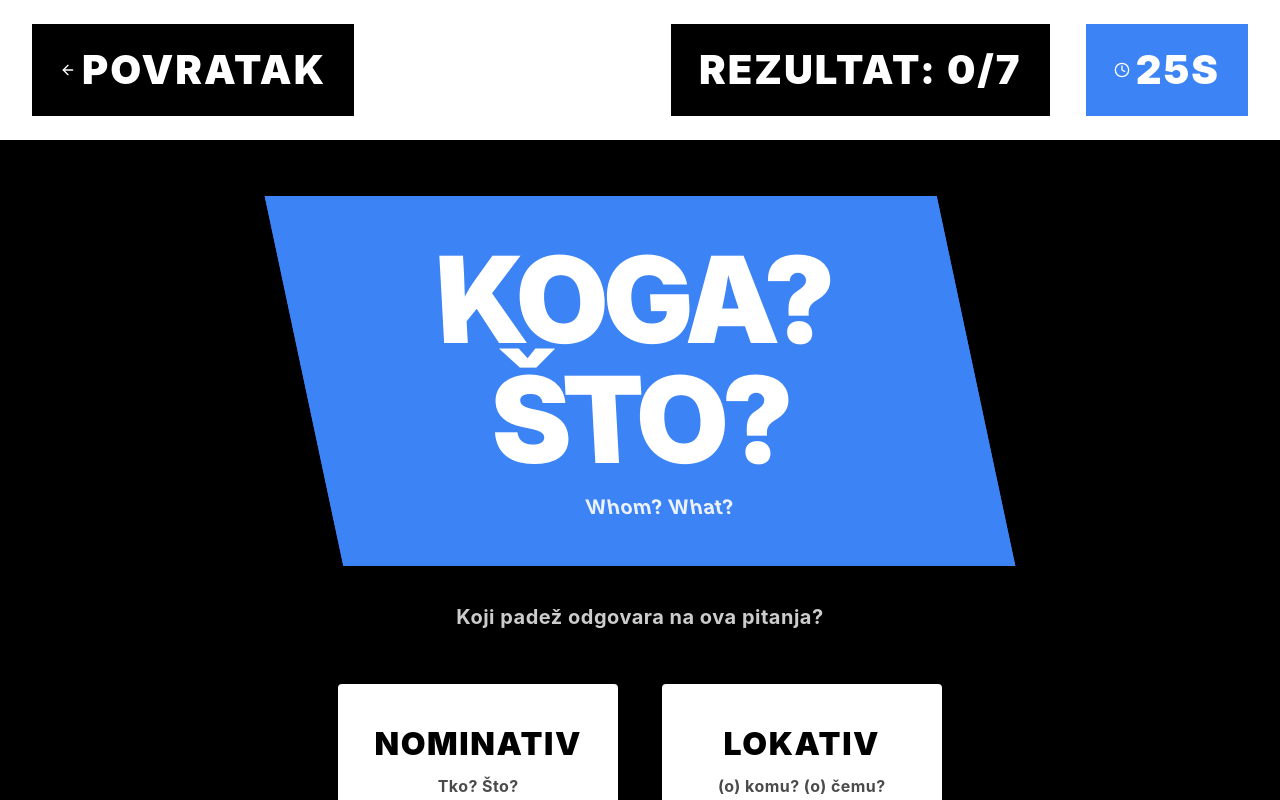
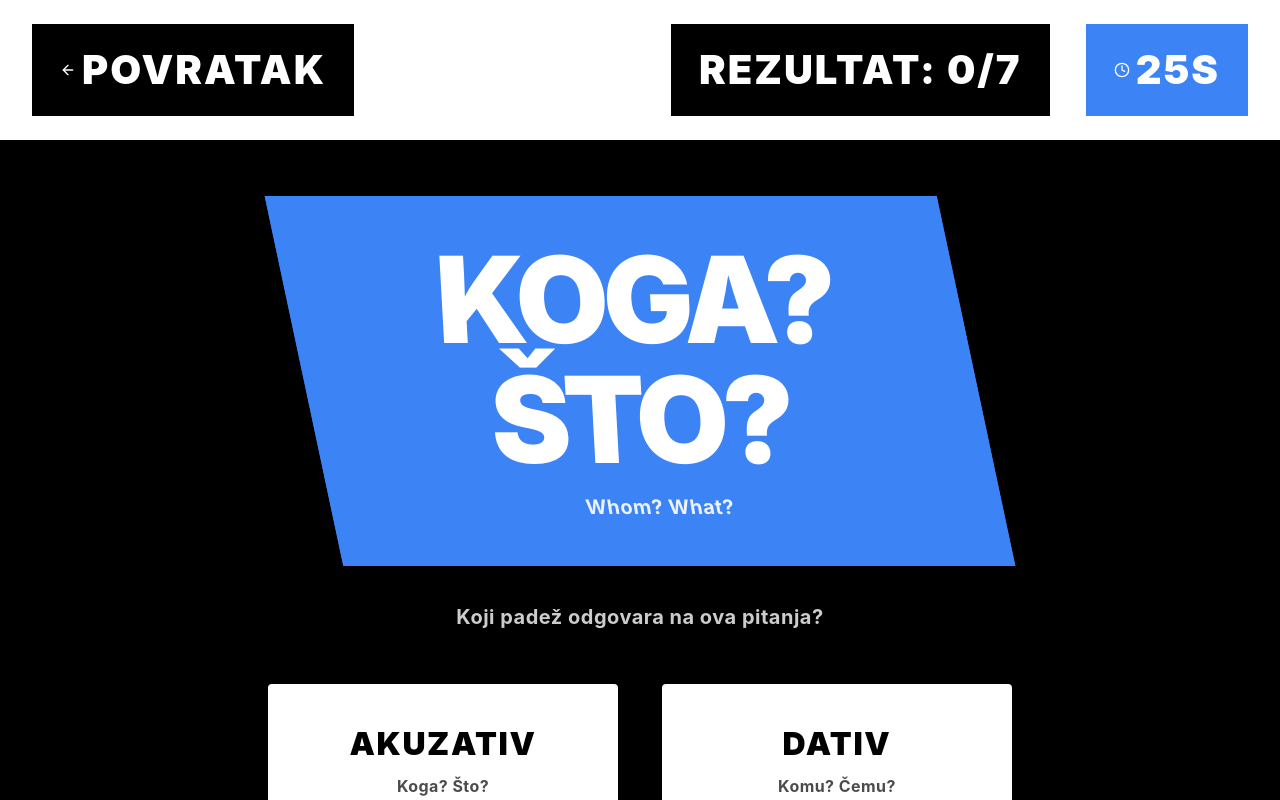
Before and after one commit to UncleDanCast/padezi-play-lab, a React (Vite) app: page /question-to-case in a window 1280 px wide. Shown: the top 800 px of the page. Built offline with nearby package versions, Linux system fonts and the light colour scheme.

Commit message:
Fix: Correct game logic for case matching
The game logic was updated to ensure all cases are available as options when matching questions to cases. This resolves an issue where "Accusativ" was not an available option.

```diff
--- a/src/pages/QuestionToCaseGame.tsx
+++ b/src/pages/QuestionToCaseGame.tsx
@@ -49,11 +49,21 @@ const QuestionToCaseGame = () => {
     return shuffled;
   };
 
+  // Generate options that always include the correct answer
+  const generateOptionsWithCorrectAnswer = (correctIndex: number) => {
+    const correctCase = cases[correctIndex];
+    const otherCases = cases.filter((_, index) => index !== correctIndex);
+    const shuffledOthers = shuffleArray(otherCases);
+    const selectedOthers = shuffledOthers.slice(0, 3);
+    const allOptions = [correctCase, ...selectedOthers];
+    return shuffleArray(allOptions);
+  };
+
   // Initialize game
   useEffect(() => {
-    const shuffled = shuffleArray(cases);
-    setShuffledOptions(shuffled);
-    setCurrentQuestionIndex(Math.floor(Math.random() * cases.length));
+    const randomIndex = Math.floor(Math.random() * cases.length);
+    setCurrentQuestionIndex(randomIndex);
+    setShuffledOptions(generateOptionsWithCorrectAnswer(randomIndex));
   }, []);
 
   // Timer logic
@@ -127,10 +137,10 @@ const QuestionToCaseGame = () => {
       return;
     }
 
-    // Move to next question and reshuffle options
+    // Move to next question and generate new options with correct answer
     const nextIndex = (currentQuestionIndex + 1) % cases.length;
     setCurrentQuestionIndex(nextIndex);
-    setShuffledOptions(shuffleArray(cases));
+    setShuffledOptions(generateOptionsWithCorrectAnswer(nextIndex));
     setSelectedAnswer(null);
     setShowFeedback(false);
     setTimeLeft(30);
@@ -138,10 +148,11 @@ const QuestionToCaseGame = () => {
   };
 
   const resetGame = () => {
-    setCurrentQuestionIndex(Math.floor(Math.random() * cases.length));
+    const randomIndex = Math.floor(Math.random() * cases.length);
+    setCurrentQuestionIndex(randomIndex);
     setScore(0);
     setGameStats({ correct: 0, total: 0, mistakes: [] });
-    setShuffledOptions(shuffleArray(cases));
+    setShuffledOptions(generateOptionsWithCorrectAnswer(randomIndex));
     setSelectedAnswer(null);
     setShowFeedback(false);
     setGameComplete(false);
```
